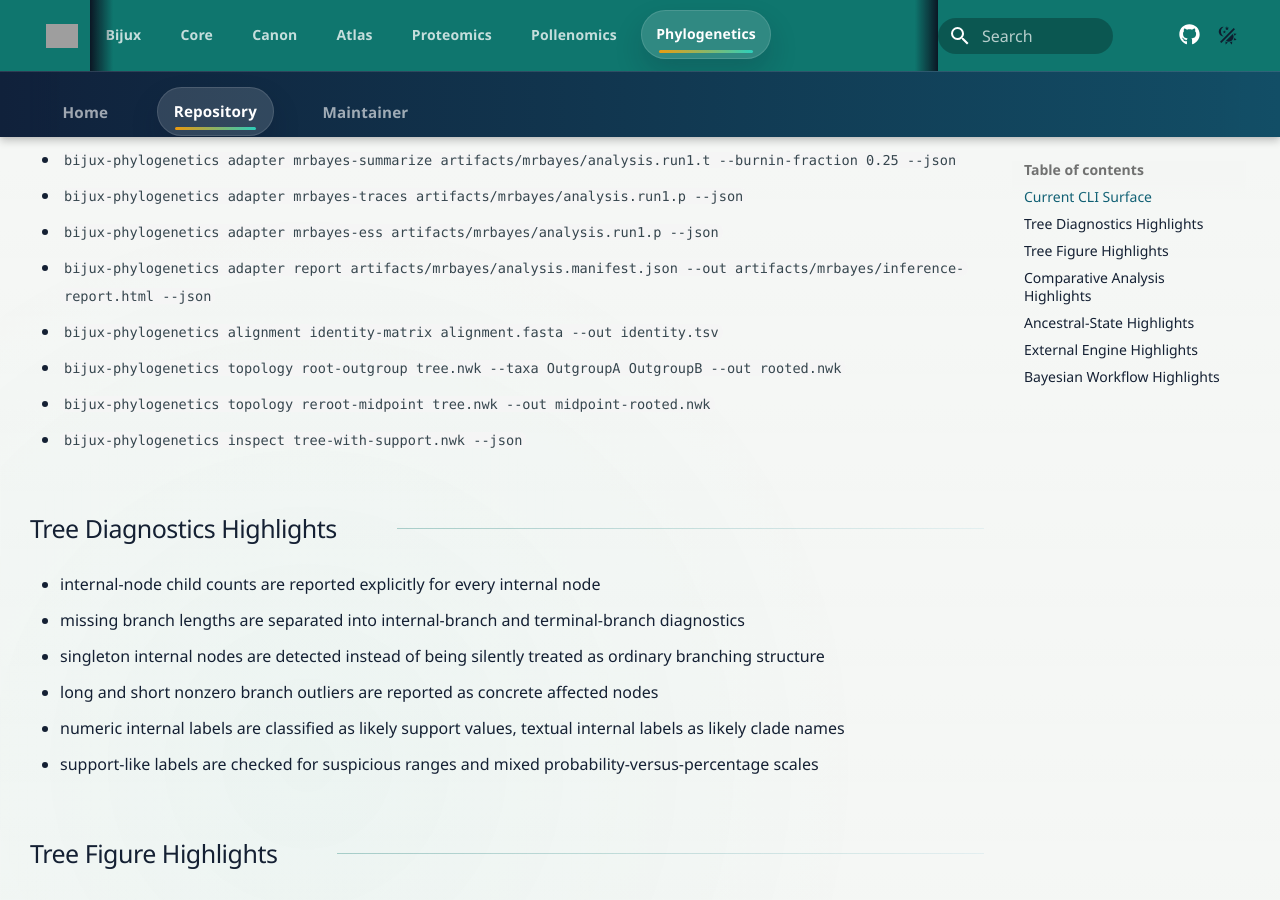
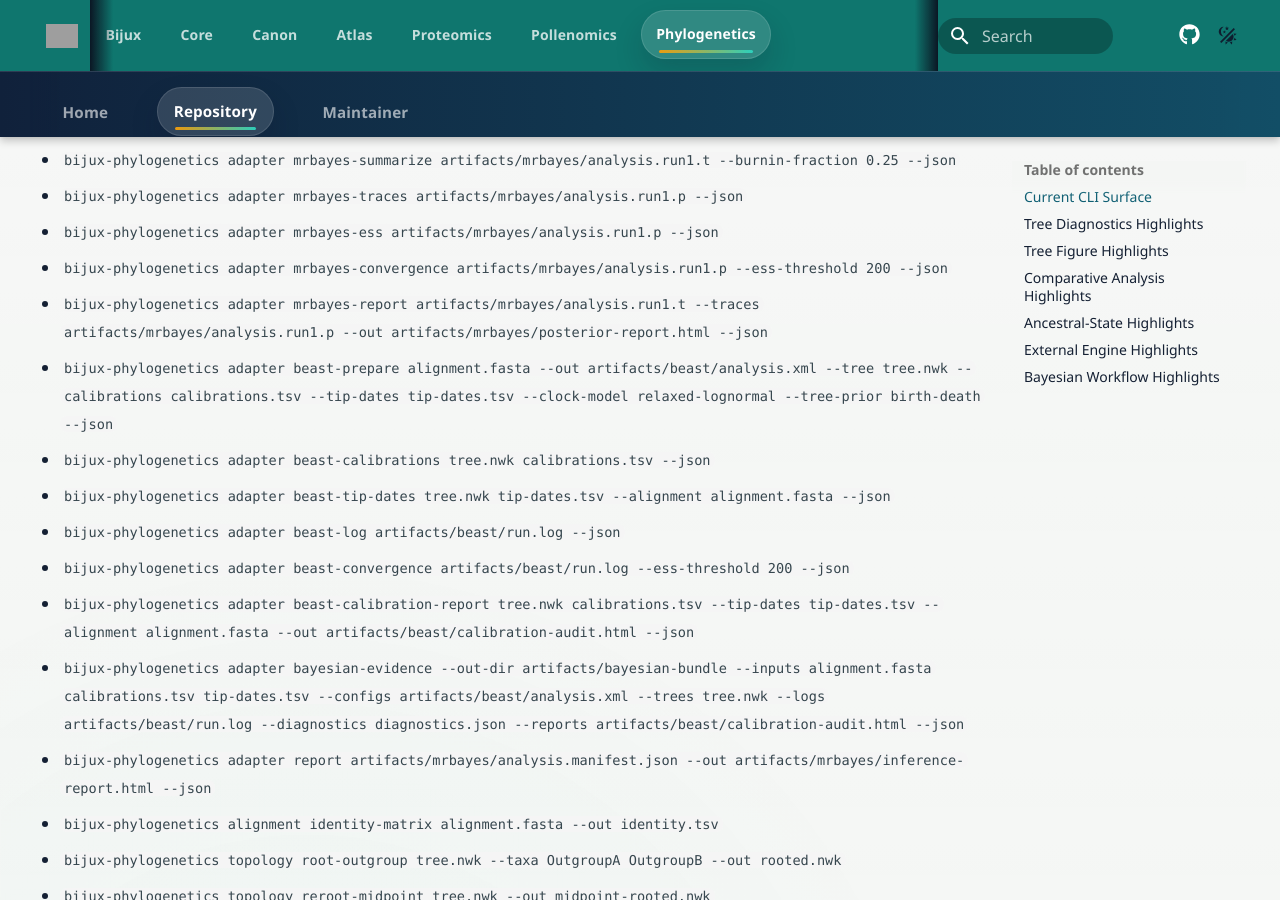
Before and after one commit to bijux/bijux-phylogenetics, an MkDocs documentation site: the page built from docs/01-bijux-phylogenetics/index.md, in a window 1280 px wide and 900 px high, scrolled down 1775 px. Built offline with MkDocs 1.6.1 and Material for MkDocs 9.7.7, drawn with Linux system fonts in a browser that asks for light colours; comment, search, counter and statistics services are not loaded; some of the changed text lies outside the part shown; grey boxes are pictures that could not be loaded.

Commit message:
docs(readme): document bayesian validation workflows

```diff
--- a/docs/01-bijux-phylogenetics/index.md
+++ b/docs/01-bijux-phylogenetics/index.md
@@ -52,6 +52,15 @@
 - `bijux-phylogenetics adapter mrbayes-summarize artifacts/mrbayes/analysis.run1.t --burnin-fraction 0.25 --json`
 - `bijux-phylogenetics adapter mrbayes-traces artifacts/mrbayes/analysis.run1.p --json`
 - `bijux-phylogenetics adapter mrbayes-ess artifacts/mrbayes/analysis.run1.p --json`
+- `bijux-phylogenetics adapter mrbayes-convergence artifacts/mrbayes/analysis.run1.p --ess-threshold 200 --json`
+- `bijux-phylogenetics adapter mrbayes-report artifacts/mrbayes/analysis.run1.t --traces artifacts/mrbayes/analysis.run1.p --out artifacts/mrbayes/posterior-report.html --json`
+- `bijux-phylogenetics adapter beast-prepare alignment.fasta --out artifacts/beast/analysis.xml --tree tree.nwk --calibrations calibrations.tsv --tip-dates tip-dates.tsv --clock-model relaxed-lognormal --tree-prior birth-death --json`
+- `bijux-phylogenetics adapter beast-calibrations tree.nwk calibrations.tsv --json`
+- `bijux-phylogenetics adapter beast-tip-dates tree.nwk tip-dates.tsv --alignment alignment.fasta --json`
+- `bijux-phylogenetics adapter beast-log artifacts/beast/run.log --json`
+- `bijux-phylogenetics adapter beast-convergence artifacts/beast/run.log --ess-threshold 200 --json`
+- `bijux-phylogenetics adapter beast-calibration-report tree.nwk calibrations.tsv --tip-dates tip-dates.tsv --alignment alignment.fasta --out artifacts/beast/calibration-audit.html --json`
+- `bijux-phylogenetics adapter bayesian-evidence --out-dir artifacts/bayesian-bundle --inputs alignment.fasta calibrations.tsv tip-dates.tsv --configs artifacts/beast/analysis.xml --trees tree.nwk --logs artifacts/beast/run.log --diagnostics diagnostics.json --reports artifacts/beast/calibration-audit.html --json`
 - `bijux-phylogenetics adapter report artifacts/mrbayes/analysis.manifest.json --out artifacts/mrbayes/inference-report.html --json`
 - `bijux-phylogenetics alignment identity-matrix alignment.fasta --out identity.tsv`
 - `bijux-phylogenetics topology root-outgroup tree.nwk --taxa OutgroupA OutgroupB --out rooted.nwk`
@@ -103,3 +112,7 @@
 - MrBayes posterior runs emit posterior trees, parameter traces, resumable manifests, and HTML inference workflow reports through the same adapter layer as other external engines
 - posterior tree sets can be burn-in filtered and summarized into consensus trees, rooted-topology counts, and shared-taxon summaries
 - parameter traces can be parsed directly and converted into per-parameter effective sample size summaries without leaving the native Python/runtime surface
+- posterior trace diagnostics now flag low ESS and unstable mean drift explicitly, and posterior HTML reports package those warnings beside consensus and clade-support summaries
+- BEAST-style XML preparation now validates fossil calibrations, tip dates, and impossible age constraints before emitting a time-tree configuration
+- BEAST logs can be parsed and checked for ESS and drift problems through the same deterministic trace-diagnostics surface used for MrBayes
+- calibration audit reports and full Bayesian evidence packages now bundle dated-tree assumptions, diagnostics, logs, configs, and rendered reviewer-facing artifacts together
```
Also changed, not shown: README.md (+9 -0 lines), packages/bijux-phylogenetics/CHANGELOG.md (+1 -0 lines).
